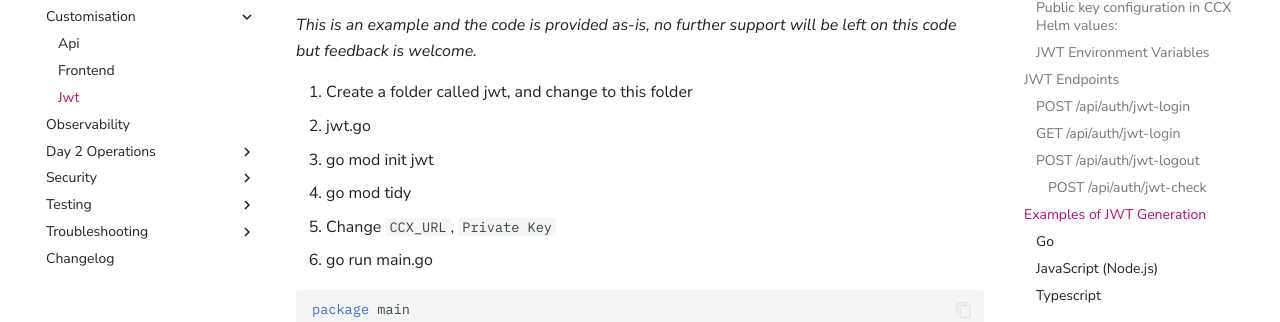
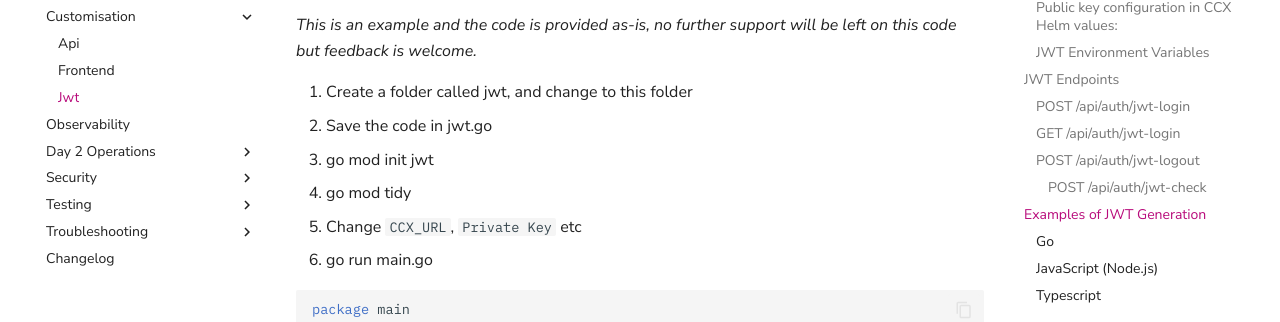
Before and after one commit to severalnines/ccx-docs, an MkDocs documentation site: the page built from docs/admin/Customisation/JWT.md, in a window 1280 px wide and 900 px high, scrolled down 3910 px. Shown: the part 145-467 px from the top of the window. Built offline with MkDocs 1.6.1 and Material for MkDocs 9.7.7, drawn with Linux system fonts in a browser that asks for light colours; comment, search, counter and statistics services are not loaded; some of the changed text lies outside the part shown.

````diff
--- a/docs/admin/Customisation/JWT.md
+++ b/docs/admin/Customisation/JWT.md
@@ -140,10 +140,10 @@ Run the code by setting the params such as `CCX_URL`, `MYCLOUD`, `USERID` and `P
 *This is an example and the code is provided as-is, no further support will be left on this code but feedback is welcome.*
 
 1. Create a folder called jwt, and change to this folder
-2. jwt.go
+2. Save the code in jwt.go
 3. go mod init jwt
 4. go mod tidy
-5. Change `CCX_URL`, `Private Key`
+5. Change `CCX_URL`, `Private Key` etc
 6. go run main.go
 
 ```go
@@ -247,7 +247,8 @@ xxx
 1. Create a folder called jwt, and change to this folder
 2. Save the code as jwt.js
 3. npm install jsonwebtoken axios uuid
-4. node jwt.js
+4. Change `CCX_URL`, `Private Key` etc
+5. node jwt.js
 
 ```javascript
 const fs = require('fs');
````
